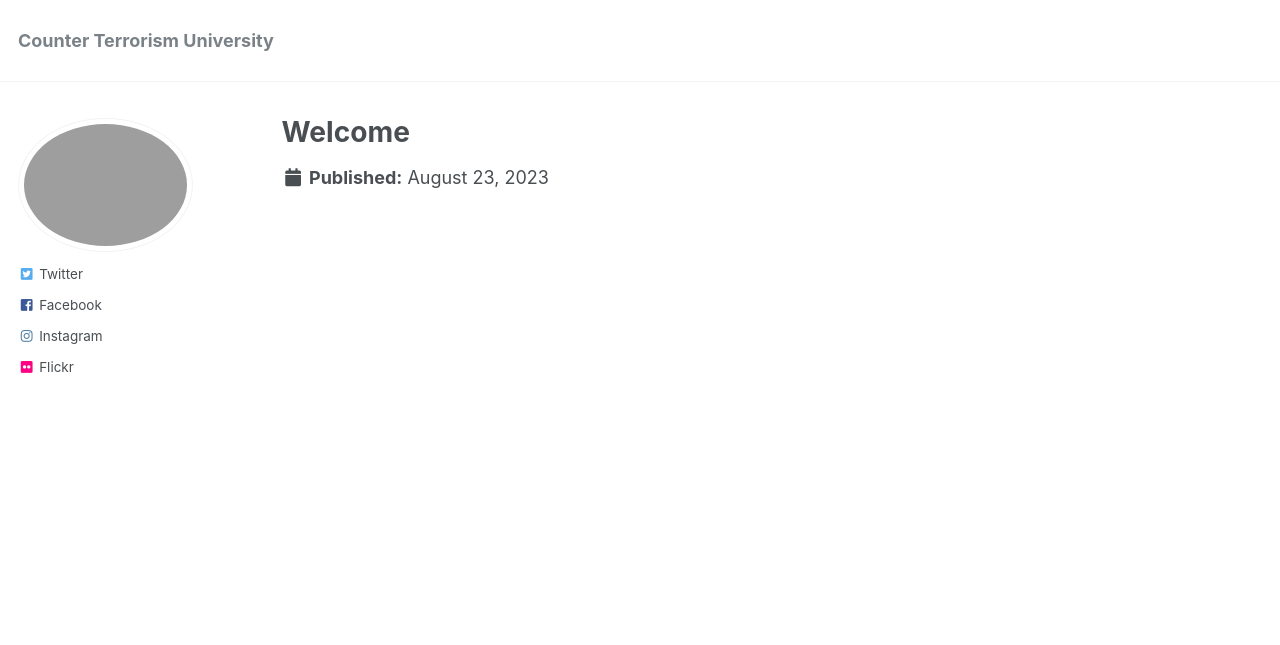
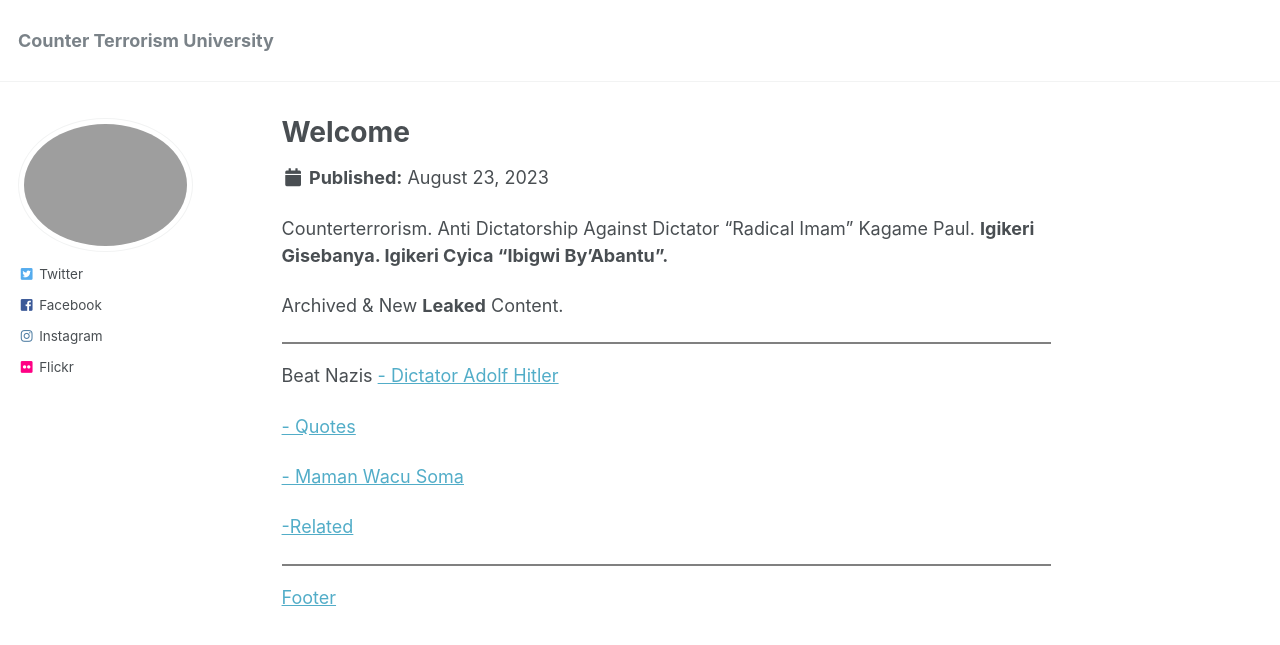
Before and after one commit to phdcsseiden/phdcsseiden.github.io, a Jekyll site: the page built from _pages/Welcome.md, in a window 1280 px wide. Shown: the top 645 px of the page. Built offline with Jekyll 4.4.1, drawn with Linux system fonts in a browser that asks for light colours.

Commit message:
Update Welcome.md

```diff
--- a/_pages/Welcome.md
+++ b/_pages/Welcome.md
@@ -3,3 +3,41 @@ permalink: /Welcome/
 title: "Welcome"
 modified: 2023-08-23
 ---
+
+
+
+
+
+
+Counterterrorism. Anti Dictatorship Against Dictator "Radical Imam" Kagame Paul.  <b> Igikeri Gisebanya. Igikeri Cyica "Ibigwi By'Abantu". </b>
+
+
+
+ Archived & New <b>Leaked</b> Content.
+
+
+
+<hr style="height:2px;border-width:0;color:gray;background-color:gray">
+
+
+
+Beat Nazis  <a href=" https://phdcsseiden.github.io/Hitler/ "> - Dictator Adolf Hitler  </a>
+
+
+
+<a href=" https://phdcsseiden.github.io/quotes/ "> - Quotes  </a>
+
+
+
+<a href=" https://phdcsseiden.github.io/Wacu/ "> - Maman Wacu Soma  </a>
+
+
+
+<a href=" https://phdcsseiden.github.io/Related/ "> -Related  </a>
+
+
+
+<hr style="height:2px;border-width:0;color:gray;background-color:gray">
+
+
+<a href=" https://phdcsseiden.github.io/Footer/ "> Footer </a>
```
